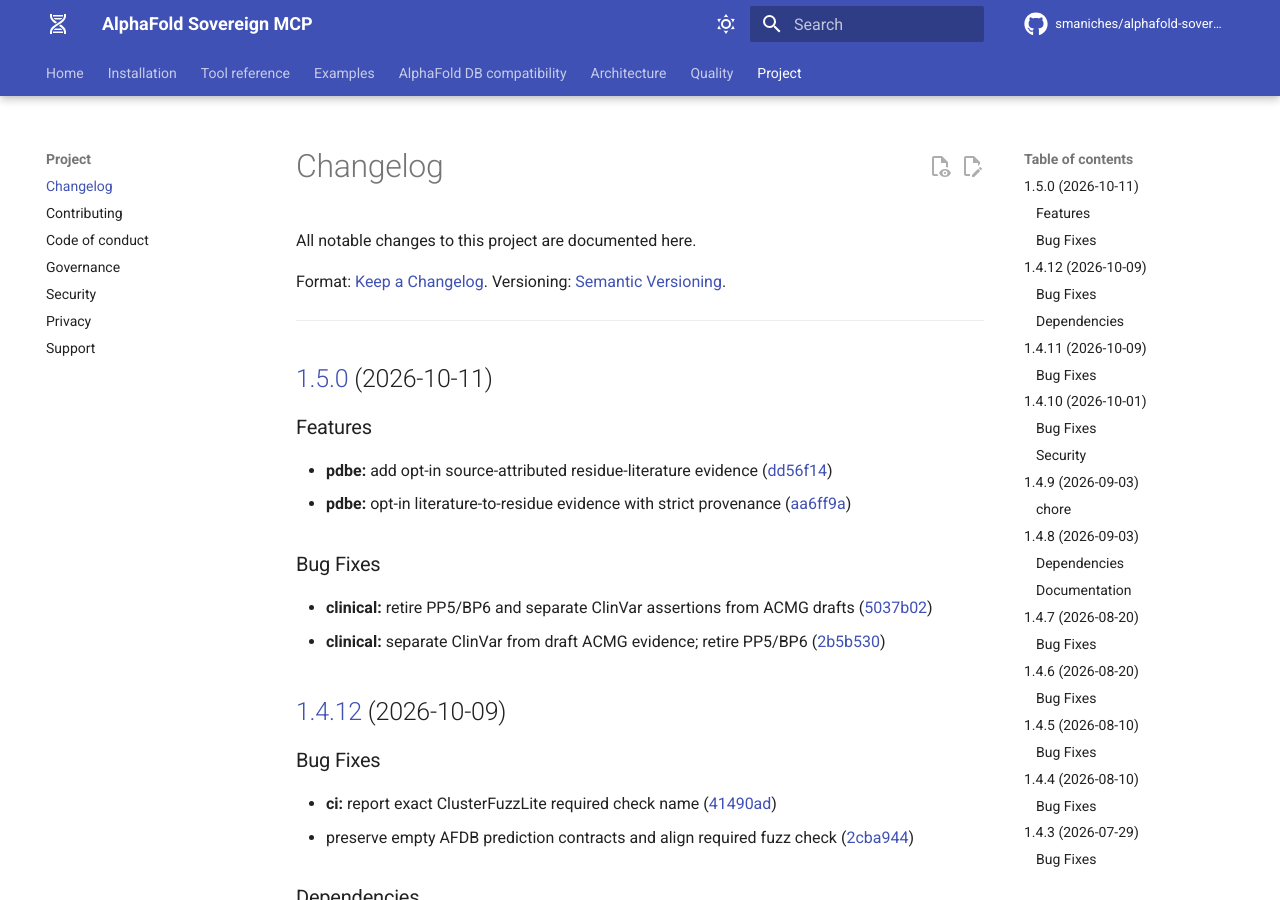
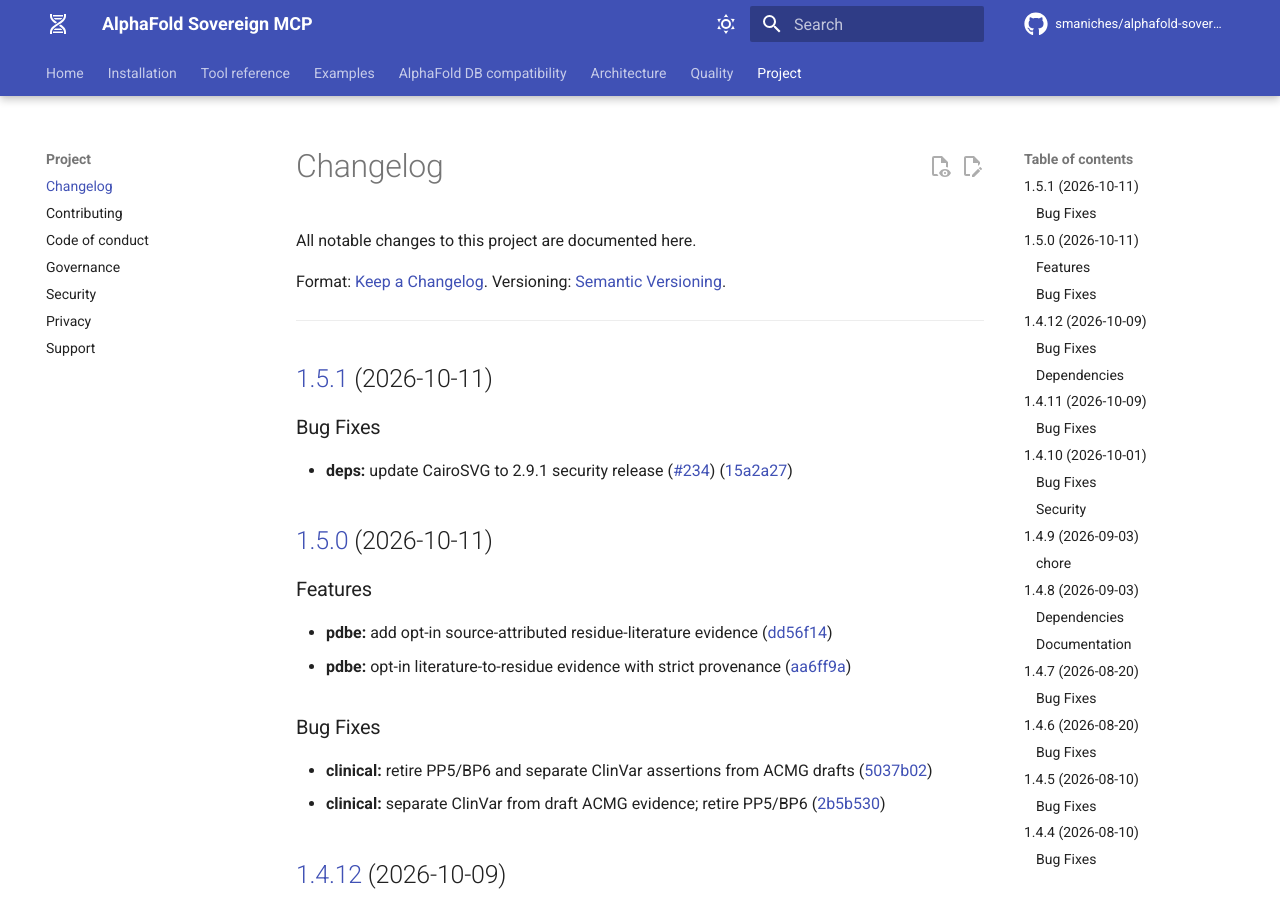
Before and after one commit to smaniches/alphafold-sovereign-mcp, an MkDocs documentation site: the page built from docs/changelog.md, in a window 1280 px wide and 900 px high. Built offline with MkDocs 1.6.1 and Material for MkDocs 9.7.7, drawn with Linux system fonts in a browser that asks for light colours; comment, search, counter and statistics services are not loaded.

Commit message:
chore(main): release 1.5.1

```diff
--- a/CHANGELOG.md
+++ b/CHANGELOG.md
@@ -6,6 +6,13 @@ Format: [Keep a Changelog](https://keepachangelog.com/en/1.1.0/).
 Versioning: [Semantic Versioning](https://semver.org/).
 
 ---
+
+## [1.5.1](https://github.com/smaniches/alphafold-sovereign-mcp/compare/v1.5.0...v1.5.1) (2026-10-11)
+
+
+### Bug Fixes
+
+* **deps:** update CairoSVG to 2.9.1 security release ([#234](https://github.com/smaniches/alphafold-sovereign-mcp/issues/234)) ([15a2a27](https://github.com/smaniches/alphafold-sovereign-mcp/commit/15a2a27652b5b3a7f065330eb110ddd0bdd078c3))
 
 ## [1.5.0](https://github.com/smaniches/alphafold-sovereign-mcp/compare/v1.4.12...v1.5.0) (2026-10-11)
 
--- a/pyproject.toml
+++ b/pyproject.toml
@@ -9,7 +9,7 @@ build-backend = "hatchling.build"
 
 [project]
 name = "alphafold-sovereign-mcp"
-version = "1.5.0"
+version = "1.5.1"
 description = "MCP server wrapping AlphaFold DB and 8 other biomedical data sources, with a local SQLite knowledge graph."
 readme = "README.md"
 license = {text = "Apache-2.0"}
--- a/server.json
+++ b/server.json
@@ -3,7 +3,7 @@
   "name": "io.github.smaniches/alphafold-sovereign-mcp",
   "title": "AlphaFold Sovereign MCP",
   "description": "MCP server for AlphaFold and 8 other biomedical data sources with a local SQLite knowledge graph",
-  "version": "1.5.0",
+  "version": "1.5.1",
   "repository": {
     "url": "https://github.com/smaniches/alphafold-sovereign-mcp",
     "source": "github"
@@ -12,7 +12,7 @@
     {
       "registryType": "pypi",
       "identifier": "alphafold-sovereign-mcp",
-      "version": "1.5.0",
+      "version": "1.5.1",
       "runtimeHint": "uvx",
       "transport": {
         "type": "stdio"
--- a/smithery.yaml
+++ b/smithery.yaml
@@ -16,7 +16,7 @@ description: >-
   must be reviewed by qualified humans before clinical use — see
   STATUS.md and LIMITATIONS.md.
 maturity: beta
-version: "1.5.0" # x-release-please-version
+version: "1.5.1" # x-release-please-version
 homepage: https://github.com/smaniches/alphafold-sovereign-mcp
 license: Apache-2.0
 author:
--- a/src/alphafold_sovereign/__init__.py
+++ b/src/alphafold_sovereign/__init__.py
@@ -11,7 +11,7 @@ Licensed under Apache 2.0.  See `LICENSE`.
 
 from __future__ import annotations
 
-__version__ = "1.5.0"  # x-release-please-version
+__version__ = "1.5.1"  # x-release-please-version
 __author__ = "Santiago Maniches"
 __author_email__ = "santiago@topologica.ai"
 __license__ = "Apache-2.0"
```
Also changed, not shown: README.md (+2 -2 lines), STATUS.md (+2 -2 lines), docs/installation.md (+1 -1 lines), .release-please-manifest.json, .zenodo.json, 2 other files.
